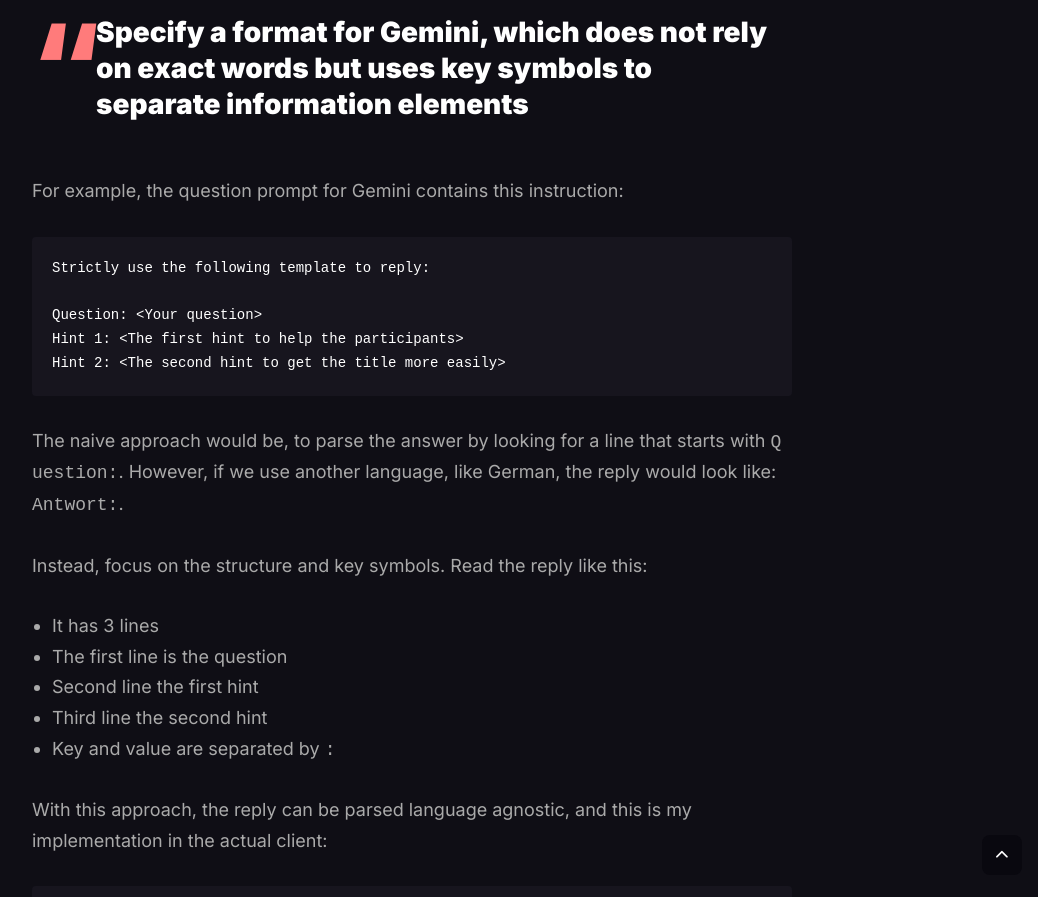
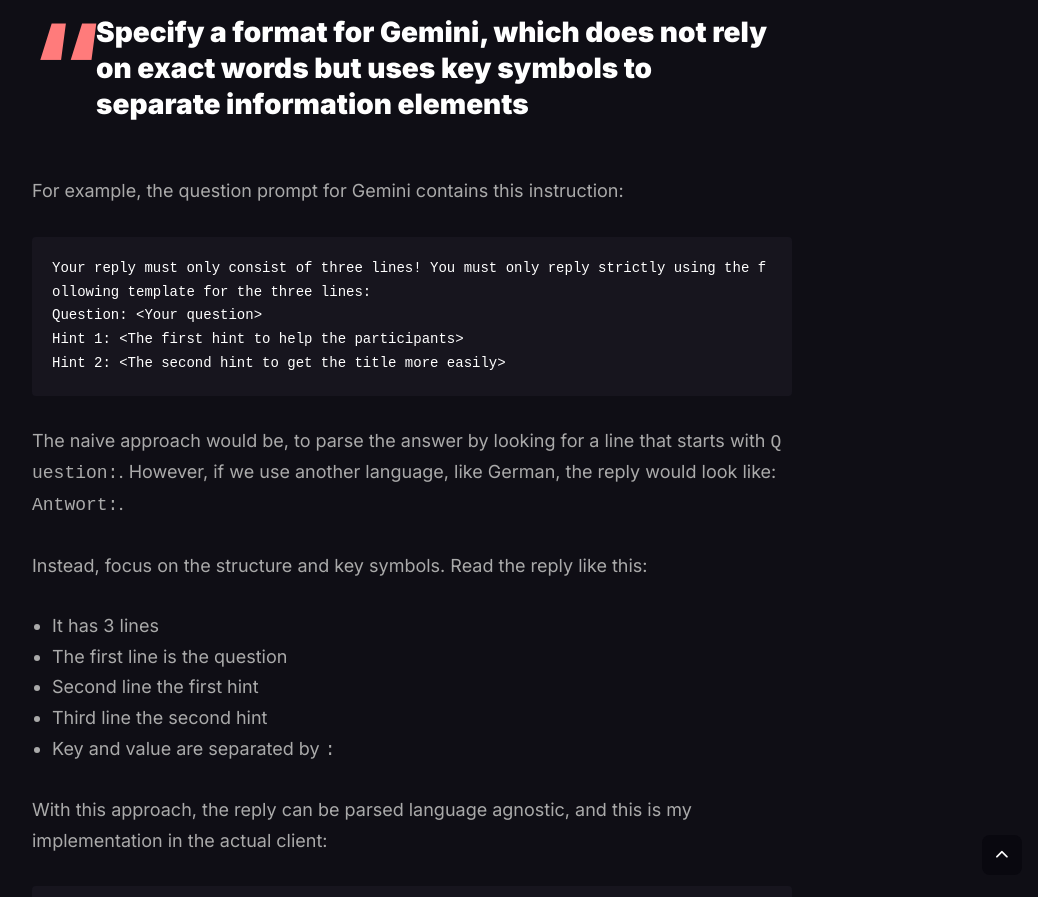
Before and after one commit to vojay-dev/vojay-dev.github.io, a Jekyll site: the page built from _posts/2024-04-14-gemini-movie-detectives.md, in a window 1280 px wide and 900 px high, scrolled down 24052 px. Shown: the top 897 px of the window, without its empty margins (228-1266 px from the left). Built offline with Jekyll 4.4.1, drawn with Linux system fonts in a browser that asks for light colours; nearby versions of some CDN libraries; the table of contents is made by our own code.

Commit message:
Adjust prompt in Movie Detectives article

```diff
--- a/_posts/2024-04-14-gemini-movie-detectives.md
+++ b/_posts/2024-04-14-gemini-movie-detectives.md
@@ -535,8 +535,7 @@
 For example, the question prompt for Gemini contains this instruction:
 
 {% highlight text %}
-Strictly use the following template to reply:
-
+Your reply must only consist of three lines! You must only reply strictly using the following template for the three lines:
 Question: <Your question>
 Hint 1: <The first hint to help the participants>
 Hint 2: <The second hint to get the title more easily>
```
